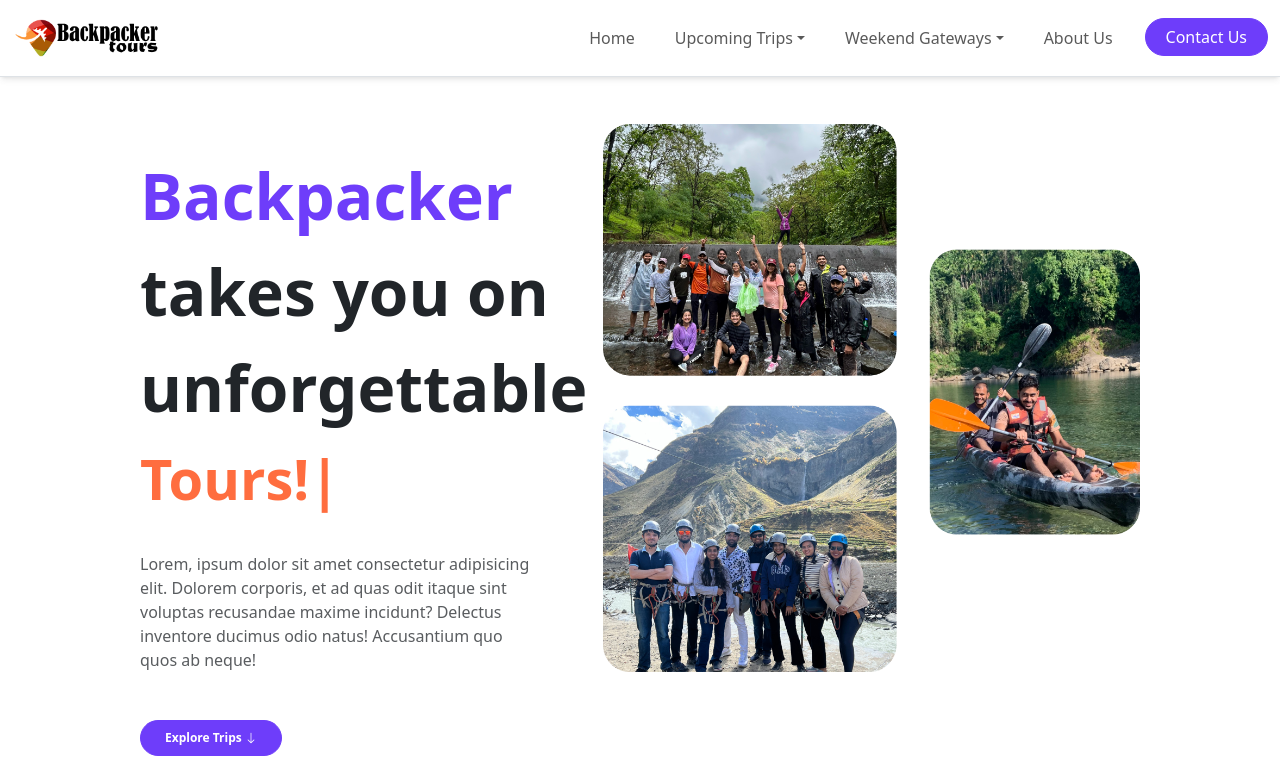
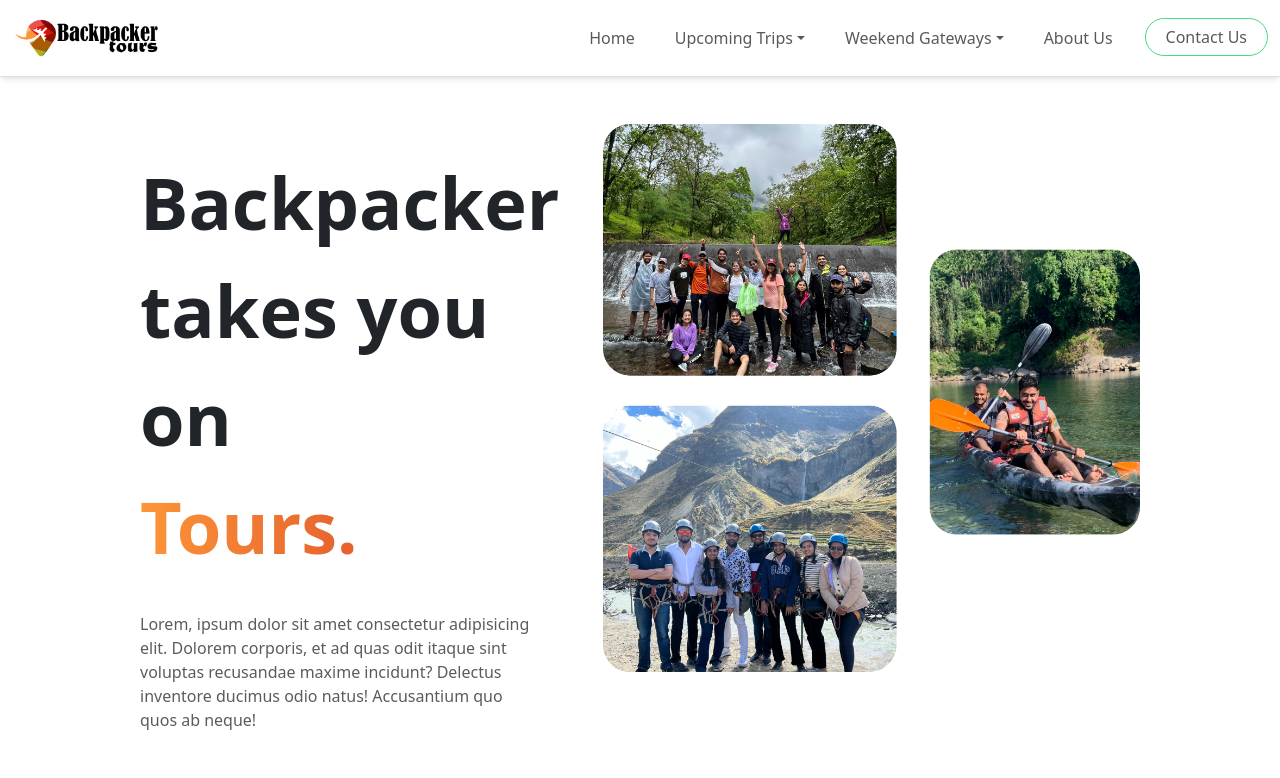
Before and after one commit to backpackertours/bacwebsite, a React (Create React App) app: page / in a window 1280 px wide. Shown: the top 778 px of the page. Built offline with nearby package versions, Linux system fonts and the light colour scheme.

Commit message:
ui updates

```diff
--- a/src/assets/scss/custom.scss
+++ b/src/assets/scss/custom.scss
@@ -8,7 +8,7 @@ $container-max-widths: (
     xxl: 1140px
 );
 
-$primary: #6E3DFA !default;
+$primary: #FF6D3F !default;
 $secondary: #FF6D3F !default;
 // $success: $green !default;
 // $info: $cyan !default;
--- a/src/assets/scss/style.css
+++ b/src/assets/scss/style.css
@@ -15,7 +15,7 @@
 }
 
 .bg-mainbanner {
-    background-image: url("../images/mainbanner.svg");
+    background-image: url("../images/MainBanner.png");
     background-position: center;
     background-repeat: no-repeat;
     background-size: cover;
@@ -111,6 +111,10 @@ Share buttons background colors
     font-size: 2rem;
 }
 
+.f3 {
+    font-size: 3rem;
+}
+
 .bg-whatsapp {
     background-color: #25d366;
 }
@@ -142,3 +146,94 @@ Utilities
 .shadow-md {
     box-shadow: 0 4px 6px -1px rgba(83, 83, 83, 0.1), 0 2px 4px -2px rgba(34, 34, 34, 0.1);
 }
+
+.bg-gradient3 {
+    background: linear-gradient(90deg, #FC9538 0%, #D12F24 100%);
+}
+
+.bg-gradient2 {
+    background-color: #46DB81;
+    /* background: linear-gradient(90deg, #94D014 0%, #46DB81 100%); */
+}
+
+.text-gradient {
+    background: linear-gradient(90deg, #FC9538 0%, #D12F24 100%);
+    background-clip: text;
+    -webkit-background-clip: text;
+    -webkit-text-fill-color: transparent;
+}
+
+.text-gradient2 {
+    background: linear-gradient(90deg, #94D014 0%, #FC9538 100%);
+    background-clip: text;
+    -webkit-background-clip: text;
+    -webkit-text-fill-color: transparent;
+}
+
+.text-body {
+    color: rgb(71 85 105);
+}
+
+.text-header {
+    font-size: 4.5rem;
+    font-weight: 700;
+}
+
+.hover-white:hover {
+    color: #FFFFFF;
+}
+
+.btn-try {
+    border: 1px solid #46DB81;
+    color: #46DB81 !important;
+}
+
+.btn-try:hover {
+    background: #46DB81;
+    color: #FFF;
+    border: 1px solid #46DB81;
+}
+
+.r-5 {
+    transform: rotate(5deg);
+}
+
+.r-5-n {
+    transform: rotate(-5deg);
+}
+
+.r-8 {
+    transform: rotate(8deg);
+}
+
+.r-10 {
+    transform: rotate(10deg);
+}
+
+.r-10-n {
+    transform: rotate(-10deg);
+}
+
+.top-5 {
+    top: 5%;
+}
+
+.bottom-8 {
+    bottom: 8%;
+}
+
+.bottom-5 {
+    bottom: 8%;
+}
+
+.start-25 {
+    right: 25%;
+}
+
+.start-20 {
+    right: 20%;
+}
+
+.start-5 {
+    right: 5%;
+}
--- a/src/components/layout/Navigation/index.js
+++ b/src/components/layout/Navigation/index.js
@@ -78,8 +78,8 @@ const Navigation = (args) => {
                             <Link className="nav-link" to="/aboutus">About Us</Link>
                         </NavItem>
                         <NavItem>
-                            <Button className="text-white rounded-pill" color="primary">
-                                <Link className="nav-link py-0 text-white" to="/contactus">Contact Us</Link>
+                            <Button className="rounded-pill btn-try" outline>
+                                <Link className="nav-link py-0" to="/contactus">Contact Us</Link>
                             </Button>
                         </NavItem>
                     </Nav>
--- a/src/components/ui/Banner/TypewriterAnimation.js
+++ b/src/components/ui/Banner/TypewriterAnimation.js
@@ -6,16 +6,16 @@ const TypewriterAnimation = () => {
         <TypeAnimation
             sequence={[
                 // Same substring at the start will only be typed out once, initially
-                'Tours!',
+                'Tours.',
                 1000,
-                'Treks!',
+                'Treks.',
                 1000,
-                'Adventures!',
+                'Adventures.',
                 1000
             ]}
             wrapper="span"
             speed={50}
-            style={{ fontSize: '3.5rem', fontWeight: "600" }}
+            className="text-header"
             repeat={Infinity}
         />
     );
--- a/src/components/ui/Banner/index.js
+++ b/src/components/ui/Banner/index.js
@@ -18,8 +18,8 @@ const Banner = (props) => {
                             src={BackpackerLogo}
                         /> */}
                         <div className="d-flex flex-column">
-                            <span className="mb-0" style={{ fontSize: "4rem", fontWeight: "600" }}><span className="text-primary">Backpacker</span> takes you on unforgettable</span>
-                            <div className="mt-0 text-secondary">
+                            <span className="mb-0 text-slate text-header">Backpacker takes you on</span>
+                            <div className="mt-0 text-gradient">
                                 <TypewriterAnimation />
                             </div>
                         </div>
@@ -28,12 +28,12 @@ const Banner = (props) => {
                         <p>Lorem, ipsum dolor sit amet consectetur adipisicing elit. Dolorem corporis, et ad quas odit itaque sint voluptas recusandae maxime incidunt? Delectus inventore ducimus odio natus! Accusantium quo quos ab neque!</p>
                     </div>
                     <div>
-                        <Button className="rounded-pill py-2 px-4" style={{ fontSize: "12px", fontWeight: "bold" }} color="primary">
+                        <Button className="rounded-pill py-2 px-4 text-white bg-gradient2 border-0">
                             Explore Trips <i class="bi bi-arrow-down"></i>
                         </Button>
                     </div>
                 </Col>
-                <Col className="ps-5" lg="7" md="6">
+                <Col className="ps-5 position-relative" lg="7" md="6">
                     <img
                         className="w-100"
                         alt="Backpackertours Banner"
```
Also changed, not shown: src/assets/scss/custom.css, 1 other file (tests, documents, lock files or other folders).
